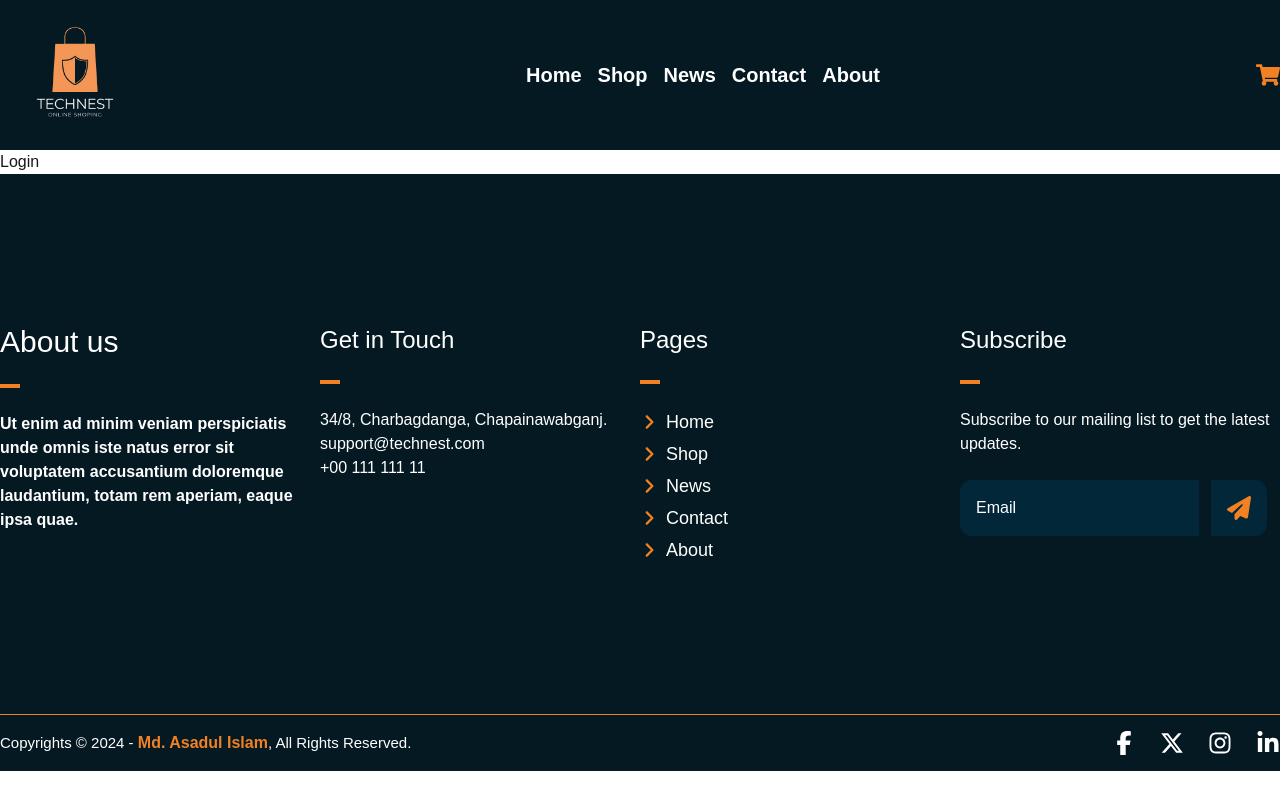
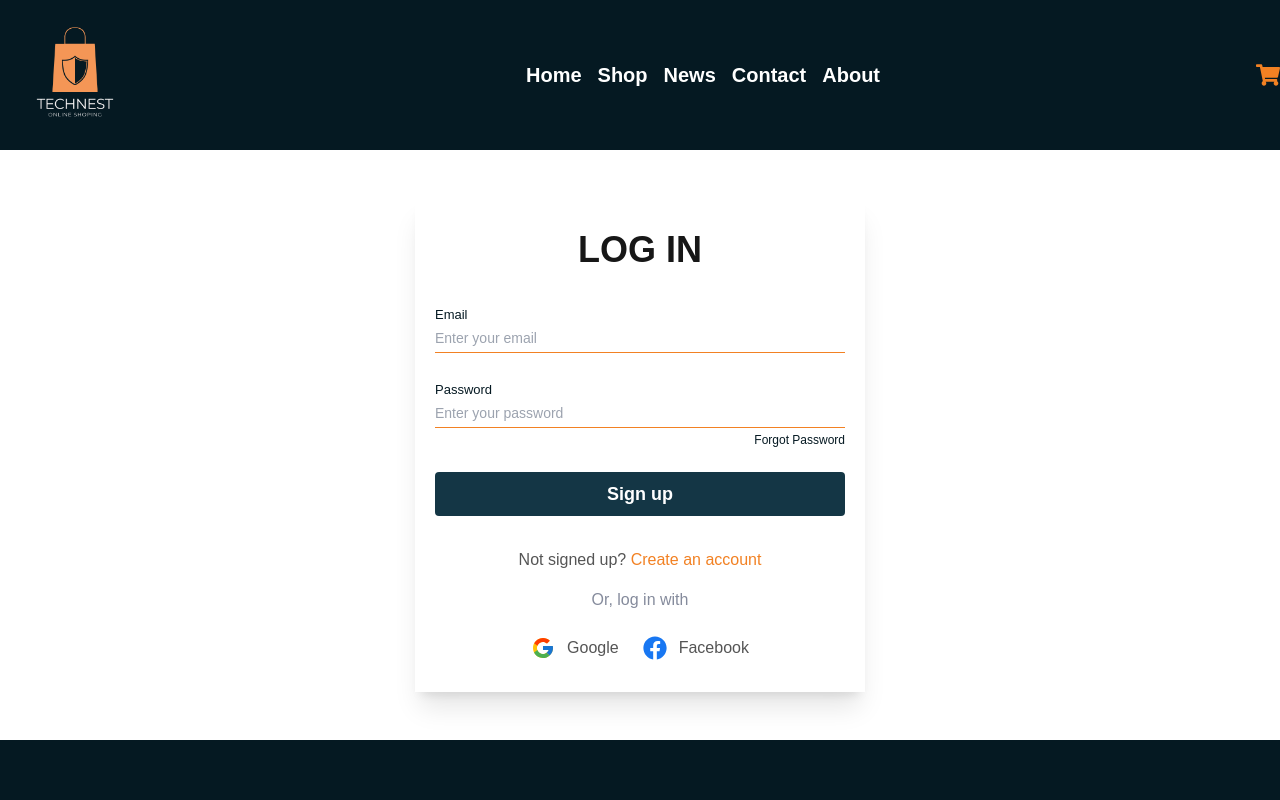
Before and after one commit to iripon07/ecommerce_client_site, a Next.js app: page /login in a window 1280 px wide. Shown: the top 800 px of the page. Built offline with nearby package versions, Linux system fonts and the light colour scheme.

Commit message:
Login form added

```diff
--- a/src/app/login/page.tsx
+++ b/src/app/login/page.tsx
@@ -1,9 +1,94 @@
 
+import Link from "next/link";
+import { FaFacebook } from "react-icons/fa";
+import { FcGoogle } from "react-icons/fc";
 
 const Login = () => {
   return (
-    <div>Login</div>
-  )
-}
+    <div className="container mx-auto my-12">
+      <div className="mx-auto max-w-[450px] px-5 py-8 shadow-xl">
+        <h3 className="text-center text-4xl font-semibold uppercase">
+          Log In
+        </h3>
 
-export default Login
+        <form action="" className="my-8">
+
+
+          <div className="my-6">
+            <label
+              className="mb-2 text-start text-[13px] text-primary"
+              htmlFor=""
+            >
+              Email
+            </label>
+            <input
+              type="email"
+              placeholder="Enter your email"
+              className="w-full border-b-[1.25px] border-secondary pb-1 text-sm text-grey outline-none"
+            />
+          </div>
+
+          <div>
+            <label
+              className="mb-2 text-start text-[13px] text-primary"
+              htmlFor=""
+            >
+              Password
+            </label>
+            <input
+              type="password"
+              placeholder="Enter your password"
+              className="w-full border-b-[1.25px] border-secondary pb-1 text-sm text-grey outline-none"
+            />
+          </div>
+
+          <Link
+            className="mt-1 block text-end text-xs text-primary duration-300 hover:underline"
+            href="/"
+          >
+            Forgot Password
+          </Link>
+
+          <input
+            type="submit"
+            value="Sign up"
+            className="mt-6 w-full rounded bg-[#143645] py-2 text-lg font-bold text-white duration-300 hover:bg-primary"
+          />
+        </form>
+        <h6 className="text-center text-base font-medium text-grey">
+          Not signed up?{" "}
+          <Link
+            className="text-secondary duration-300 hover:underline"
+            href="/signup"
+          >
+            Create an account
+          </Link>
+        </h6>
+        <h5 className="mt-4 text-center text-base font-medium text-[#858b9c]">
+          Or, log in with
+        </h5>
+
+        <div className="mt-6 flex items-center justify-center gap-6">
+          <div className="flex cursor-pointer items-center justify-center">
+            <FcGoogle className="text-2xl text-[#1877F2]" />
+            <input
+              type="button"
+              value="Google"
+              className="ml-3 cursor-pointer text-grey"
+            />
+          </div>
+          <div className="flex cursor-pointer items-center justify-center">
+            <FaFacebook className="text-2xl text-[#1877F2]" />
+            <input
+              type="button"
+              value="Facebook"
+              className="ml-3 cursor-pointer text-grey"
+            />
+          </div>
+        </div>
+      </div>
+    </div>
+  );
+};
+
+export default Login;
--- a/src/app/signup/page.tsx
+++ b/src/app/signup/page.tsx
@@ -31,8 +31,8 @@ const SignUp = () => {
               Email
             </label>
             <input
-              type="text"
-              placeholder="Enter your name"
+              type="email"
+              placeholder="Enter your email"
               className="w-full border-b-[1.25px] border-secondary pb-1 text-sm text-grey outline-none"
             />
           </div>
@@ -45,30 +45,25 @@ const SignUp = () => {
               Password
             </label>
             <input
-              type="text"
-              placeholder="Enter your name"
+              type="password"
+              placeholder="Enter your password"
               className="w-full border-b-[1.25px] border-secondary pb-1 text-sm text-grey outline-none"
             />
           </div>
 
-          <Link
-            className="mt-1 block text-end text-xs text-primary duration-300 hover:underline"
-            href="/"
-          >
-            Forgot Password
-          </Link>
 
-          <div className="flex items-center justify-start">
+
+          <div className="flex items-center justify-start mt-6">
             <input className="accent-primary" type="checkbox" />
             <label className="ml-2 text-xs font-medium" htmlFor="">
-              I agree to the{" "}
+              I agree to the
               <span className="text-secondary">terms & conditions</span>
             </label>
           </div>
           <input
             type="submit"
             value="Sign up"
-            className="mt-6 w-full rounded bg-[#143645] py-2 text-lg font-bold text-white duration-300 hover:bg-primary"
+            className="mt-3 w-full rounded bg-[#143645] py-2 text-lg font-bold text-white duration-300 hover:bg-primary"
           />
         </form>
         <h6 className="text-center text-base font-medium text-grey">
```
